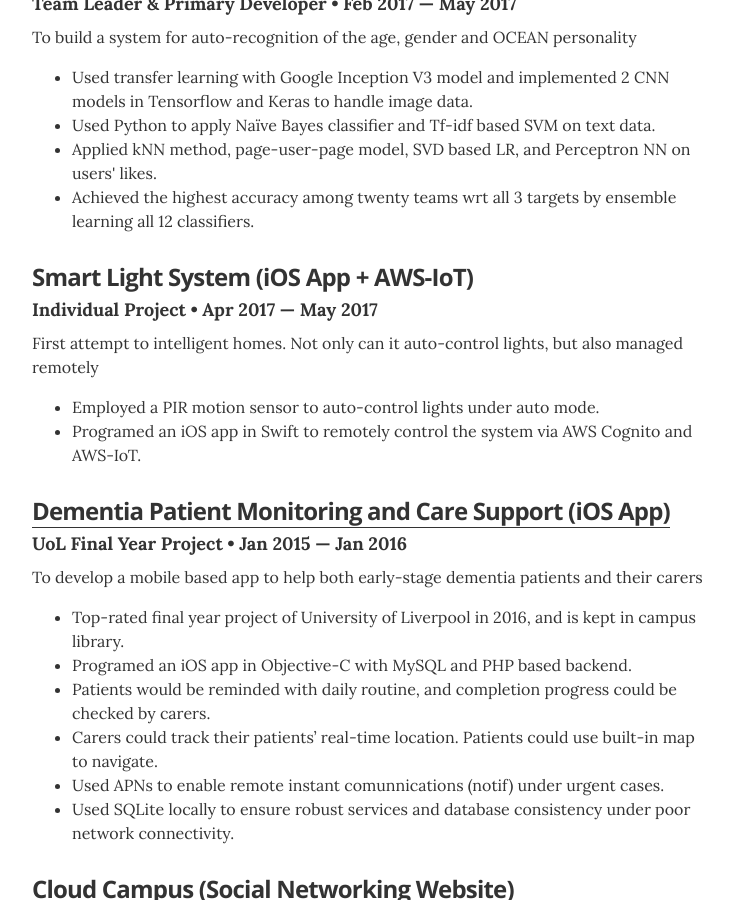
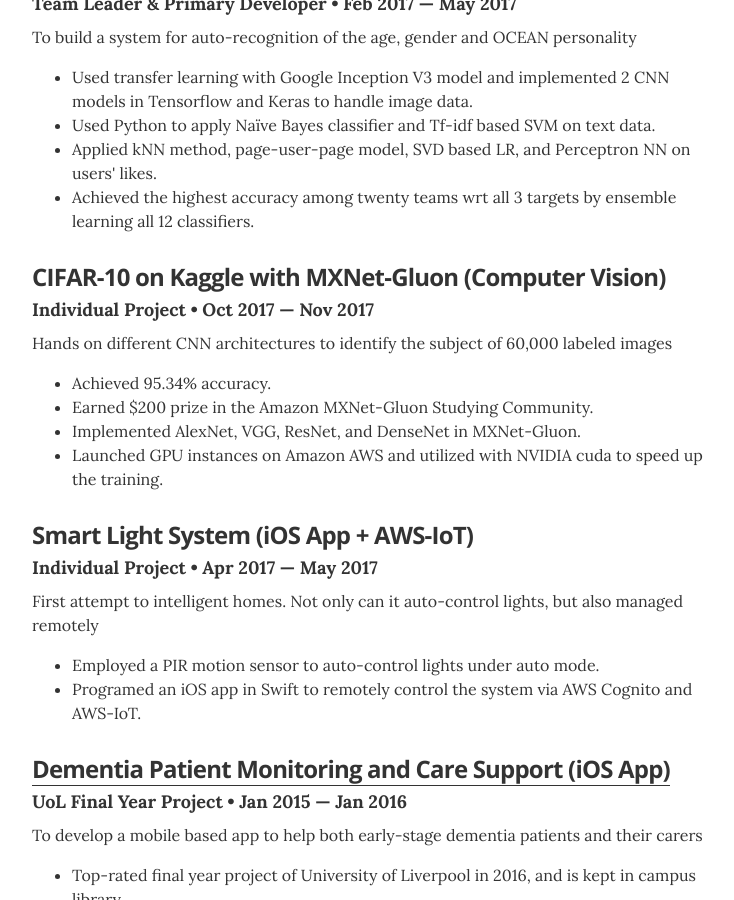
Before and after one commit to Yuyang105/Yuyang105.github.io, a Jekyll site: the page built from index.html, in a window 1280 px wide and 900 px high, scrolled down 1528 px. Shown: the whole window, without its empty margins (268-1002 px from the left). Built offline with Jekyll 4.4.1, drawn with Linux system fonts in a browser that asks for light colours.

Commit message:
Update projects.yml

```diff
--- a/_data/projects.yml
+++ b/_data/projects.yml
@@ -8,6 +8,15 @@
   url: "file/Social_Media_Profiling_Report.pdf"
   description: To build a system for auto-recognition of the age, gender and OCEAN personality
   details: <ul class="resume-item-list"><li>Used transfer learning with Google Inception V3 model and implemented 2 CNN models in Tensorflow and Keras to handle image data.</li><li>Used Python to apply Naïve Bayes classifier and Tf-idf based SVM on text data.</li><li>Applied kNN method, page-user-page model, SVD based LR, and Perceptron NN on users' likes.</li><li>Achieved the highest accuracy among twenty teams wrt all 3 targets by ensemble learning all 12 classifiers.</li></ul>
+
+# Cifar-10
+- project: CIFAR-10 on Kaggle with MXNet-Gluon (Computer Vision)
+  role: Individual Project
+  duration: Oct 2017 &mdash; Nov 2017
+  description: Hands on different CNN architectures to identify the subject of 60,000 labeled images
+  details: <ul class="resume-item-list"><li>Achieved 95.34% accuracy.</li><li>Earned $200 prize in the Amazon MXNet-Gluon Studying Community.</li><li>Implemented AlexNet, VGG, ResNet, and DenseNet in MXNet-Gluon.</li><li>Launched GPU instances on Amazon AWS and utilized with NVIDIA cuda to speed up the training.</li></ul>
+
+
 # Smart Light
 - project: Smart Light System (iOS App + AWS-IoT)
   role: Individual Project
```
